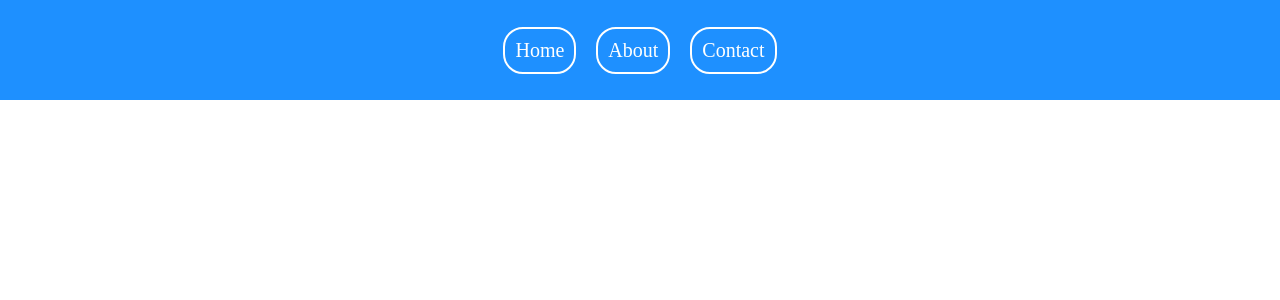
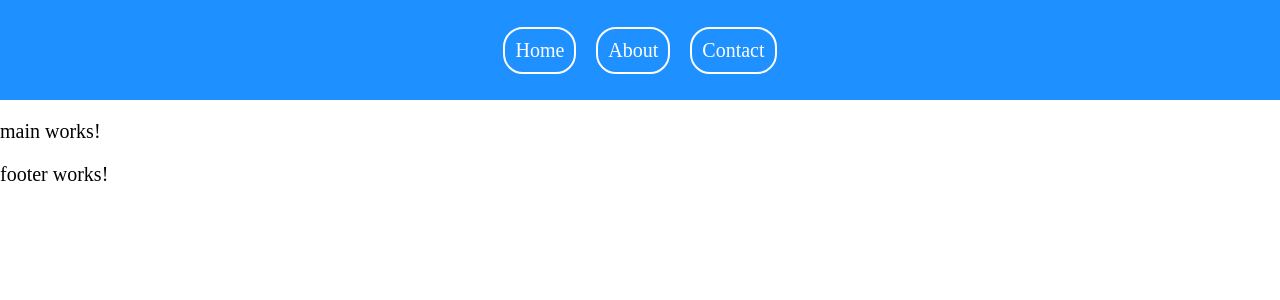
Before and after one commit to GutovP/new-angular-workshop, an Angular app: page / in a window 1280 px wide. Shown: the top 300 px of the page. Built offline with nearby package versions, Linux system fonts and the light colour scheme.

Commit message:
main component created and all modules updated

```diff
--- a/src/app/app.component.html
+++ b/src/app/app.component.html
@@ -1,3 +1,3 @@
-
-
 <app-header></app-header>
+<app-main></app-main>
+<app-footer></app-footer>
--- a/src/app/app.module.ts
+++ b/src/app/app.module.ts
@@ -4,10 +4,12 @@ import { BrowserModule } from '@angular/platform-browser';
 import { AppRoutingModule } from './app-routing.module';
 import { AppComponent } from './app.component';
 import { CoreModule } from './core/core.module';
+import { SharedModule } from './shared/shared.module';
+import { MainComponent } from './main/main.component';
 
 @NgModule({
-  declarations: [AppComponent],
-  imports: [BrowserModule, AppRoutingModule, CoreModule],
+  declarations: [AppComponent, MainComponent],
+  imports: [BrowserModule, AppRoutingModule, CoreModule, SharedModule],
   providers: [],
   bootstrap: [AppComponent],
 })
--- /dev/null
+++ b/src/app/main/main.component.html
@@ -0,0 +1 @@
+<p>main works!</p>
```
Also changed, not shown: src/app/core/core.module.ts (+6 -15 lines), src/app/main/main.component.ts (added, +10 -0 lines), src/app/main/main.component.scss (added), 1 other file (tests, documents, lock files or other folders).
